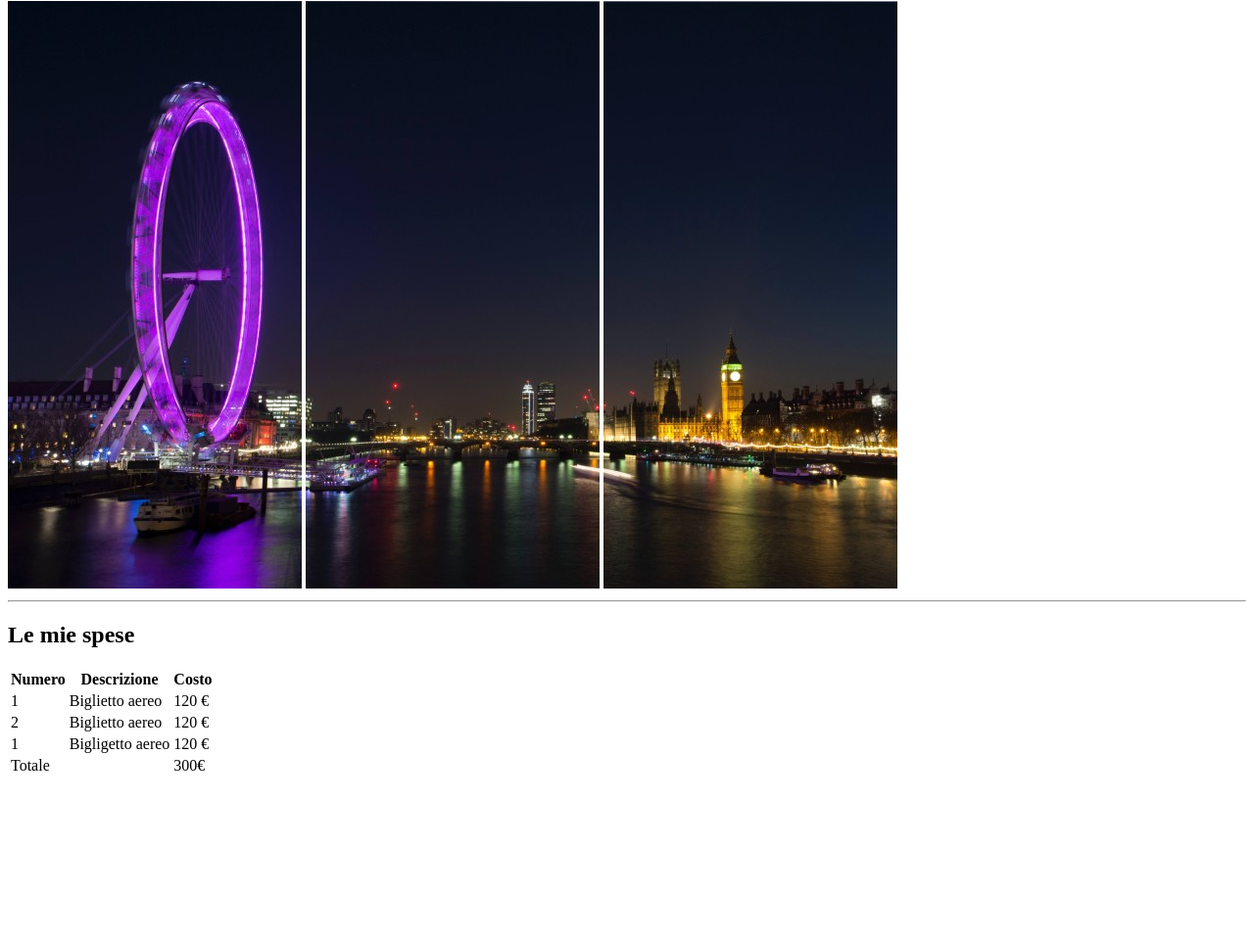
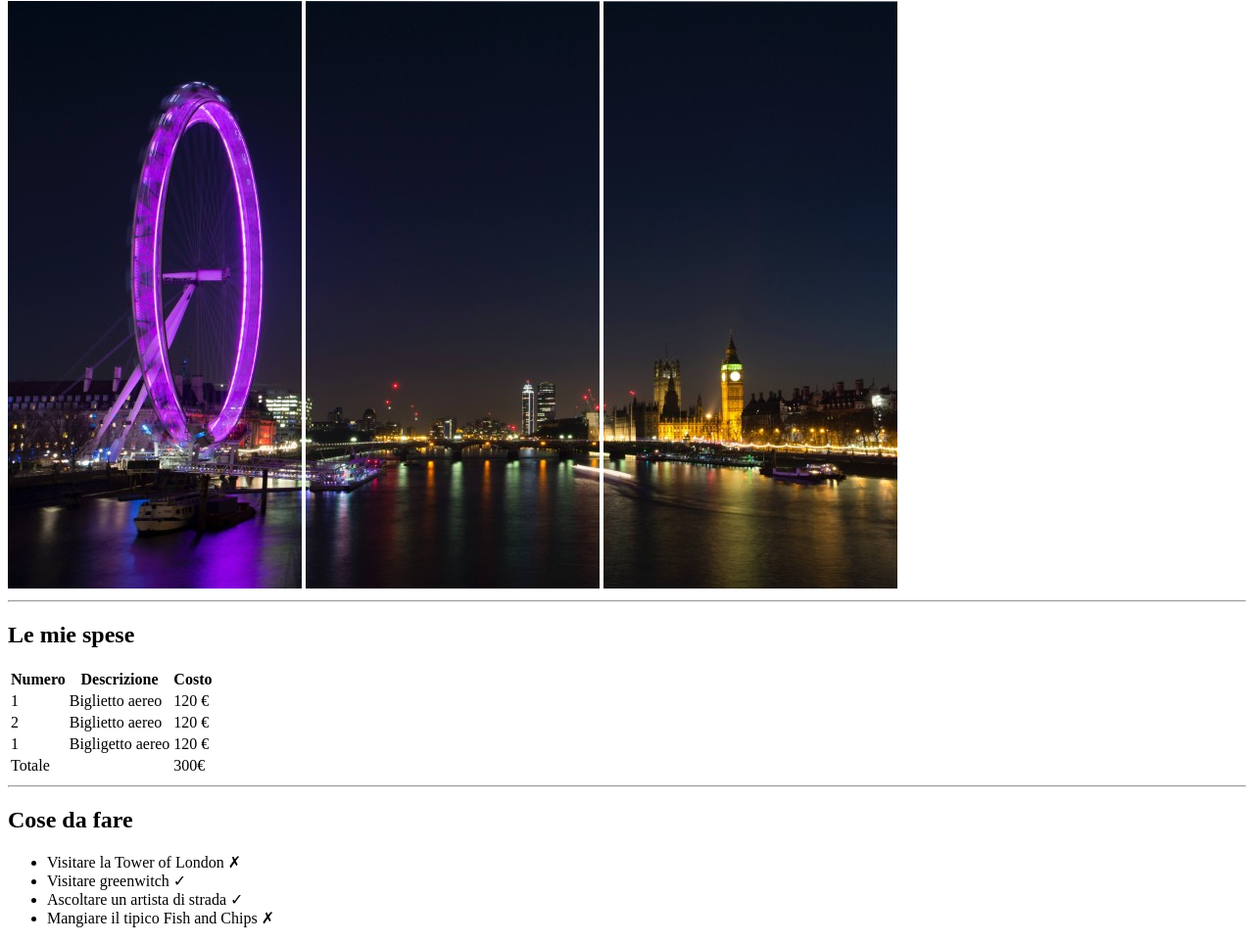
Before and after one commit to olgas-class/html-londra-correzione, a plain HTML site: page index.html in a window 1280 px wide. Shown: the part 79-1042 px from the top of the page at 98% size. Before the commit the page ends 881 px from the top, so only its background shows below. Drawn offline with Linux system fonts and the light colour scheme.

Commit message:
add: todos section

```diff
--- a/index.html
+++ b/index.html
@@ -57,6 +57,18 @@
         </table>
       </section>
       <!-- /Expences section -->
+      <hr>
+      <!-- Tods section -->
+      <section>
+        <h2>Cose da fare</h2>
+        <ul>
+          <li>Visitare la Tower of London &cross;</li>
+          <li>Visitare greenwitch &check;</li>
+          <li>Ascoltare un artista di strada &check;</li>
+          <li>Mangiare il tipico Fish and Chips &cross;</li>
+        </ul>
+      </section>
+      <!-- /Tods section -->
 
     </main>
     <!-- /Main -->
```
